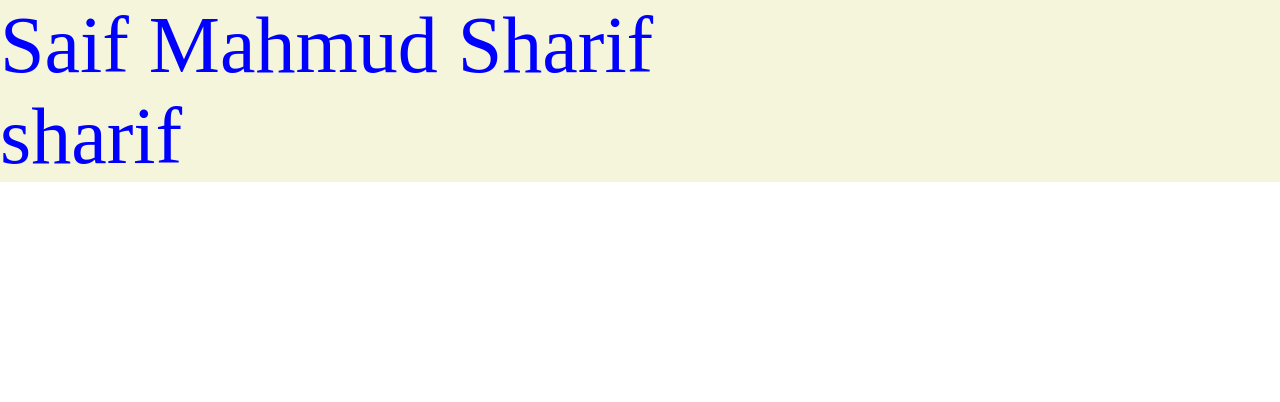
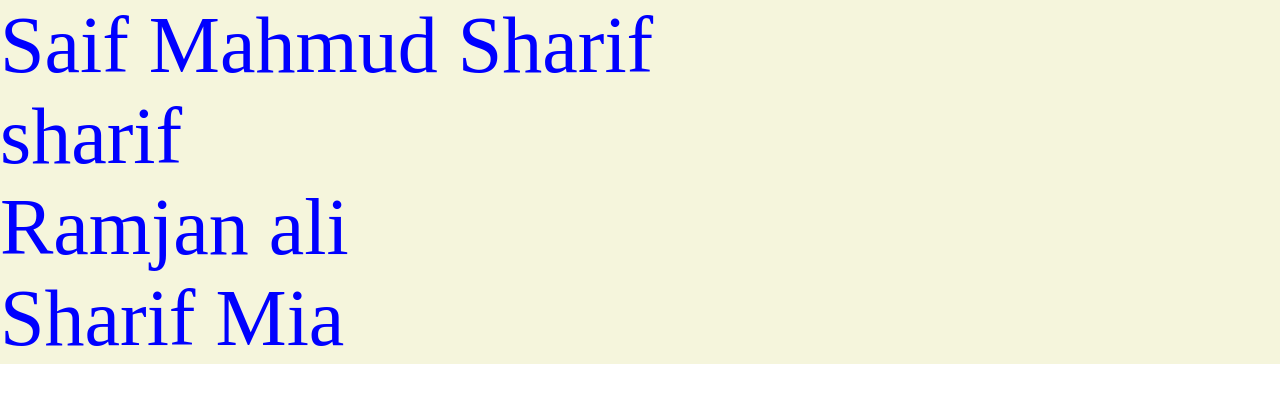
Before and after one commit to sharif742743/24-12-23-, a plain HTML site: page index.html in a window 1280 px wide. Drawn offline with Linux system fonts and the light colour scheme.

Commit message:
add new feacher

```diff
--- a/index.html
+++ b/index.html
@@ -5,9 +5,12 @@
     <meta name="viewport" content="width=device-width, initial-scale=1.0">
     <title>Practice 1</title>
     <link rel="stylesheet" href="./style.css">
+    <link rel="shortcut icon" href="./Sharif.png" type="image/x-icon">
 </head>
 <body>
     <p>Saif Mahmud Sharif</p>
     <p>sharif</p>
+    <p>Ramjan ali</p>
+    <p>Sharif Mia</p>
 </body>
 </html>
```
Also changed, not shown: Sharif.png (added).
